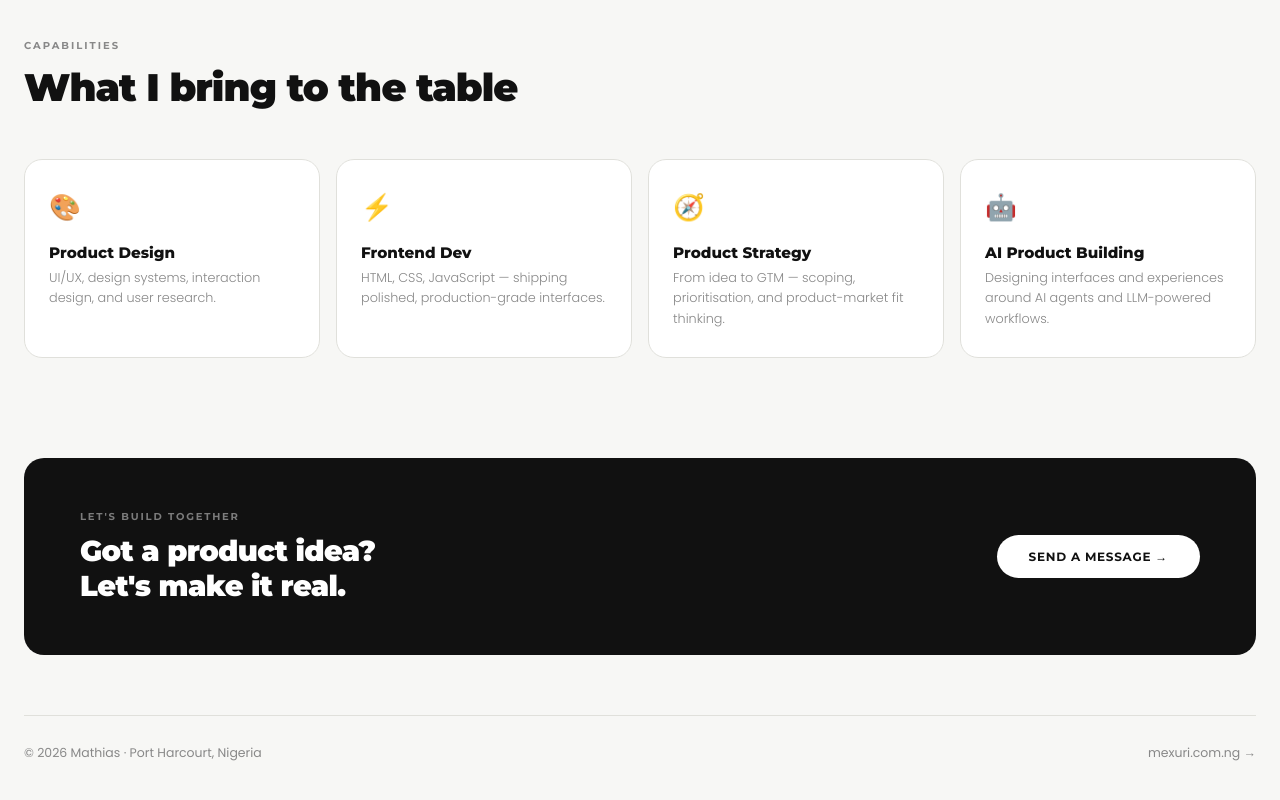
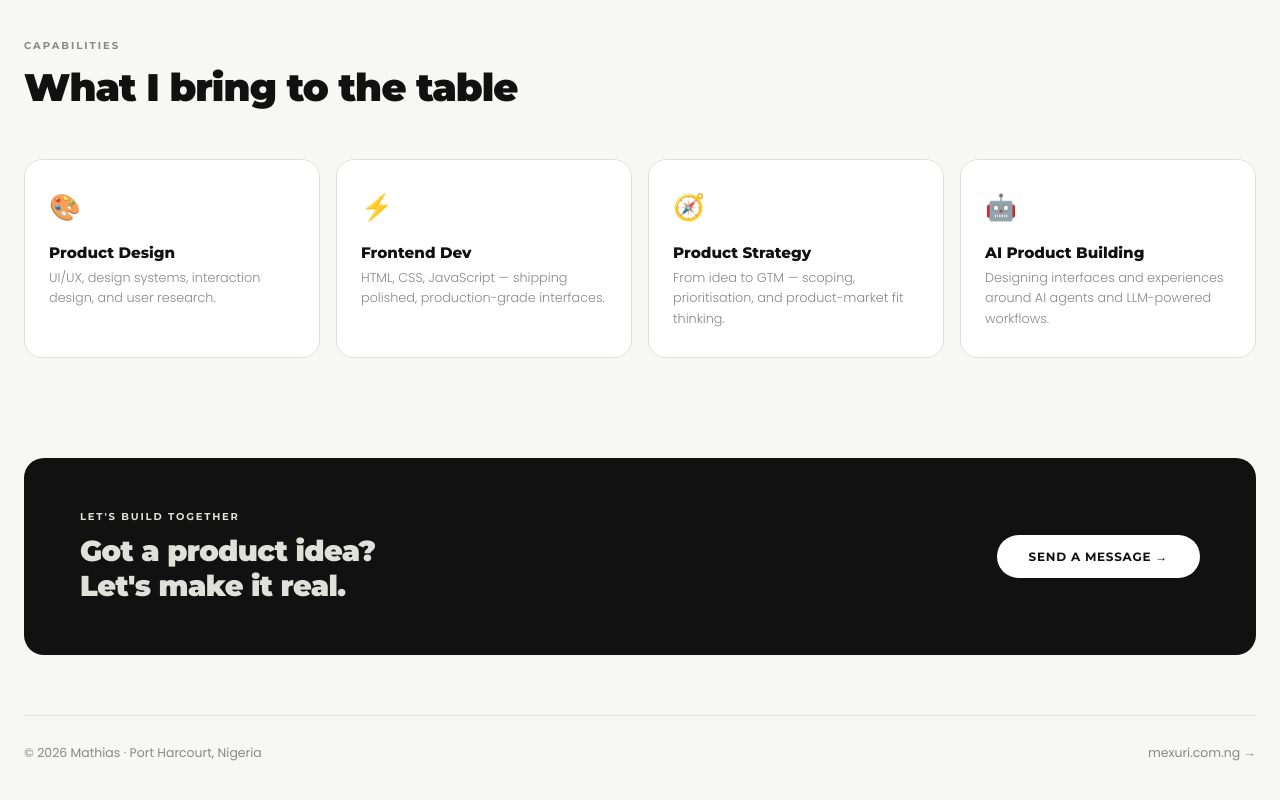
Before and after one commit to Mathias-Gogo/portfolio, a plain HTML site: page index.html in a window 1280 px wide. Shown: the part 2936-3736 px from the top of the page. Drawn offline with Linux system fonts and the light colour scheme.

Commit message:
New commit

```diff
--- a/index.html
+++ b/index.html
@@ -597,6 +597,7 @@
             border: 1px solid var(--border);
             border-radius: 20px;
             overflow: hidden;
+            max-height: 600px;
             position: relative;
         }
 
@@ -712,15 +713,13 @@
             }
         }
 
-        .cta-left {}
-
         .cta-eyebrow {
             font-family: 'Montserrat', sans-serif;
             font-size: 10px;
             font-weight: 700;
             letter-spacing: 0.18em;
             text-transform: uppercase;
-            color: rgba(255, 255, 255, 0.45);
+            color: var(--border);
             margin-bottom: 10px;
         }
 
@@ -728,9 +727,11 @@
             font-family: 'Montserrat', sans-serif;
             font-size: clamp(1.2rem, 3vw, 1.8rem);
             font-weight: 900;
-            color: #fff;
+            color: var(--border);
             letter-spacing: -0.02em;
         }
+
+
 
         .cta-btn {
             font-family: 'Montserrat', sans-serif;
@@ -1010,7 +1011,7 @@
                     <div class="about-photo-title">Building in public</div>
                 </div>
             </div>
-            <div style="display:flex;flex-direction:column;gap:24px;">
+            <div style="display:flex; flex-direction:column; gap:24px;">
                 <div class="about-card about-card--dark">
                     <div class="about-label">About Me</div>
                     <h3>Co-founder. Designer.<br>Builder from Port Harcourt.</h3>
```
